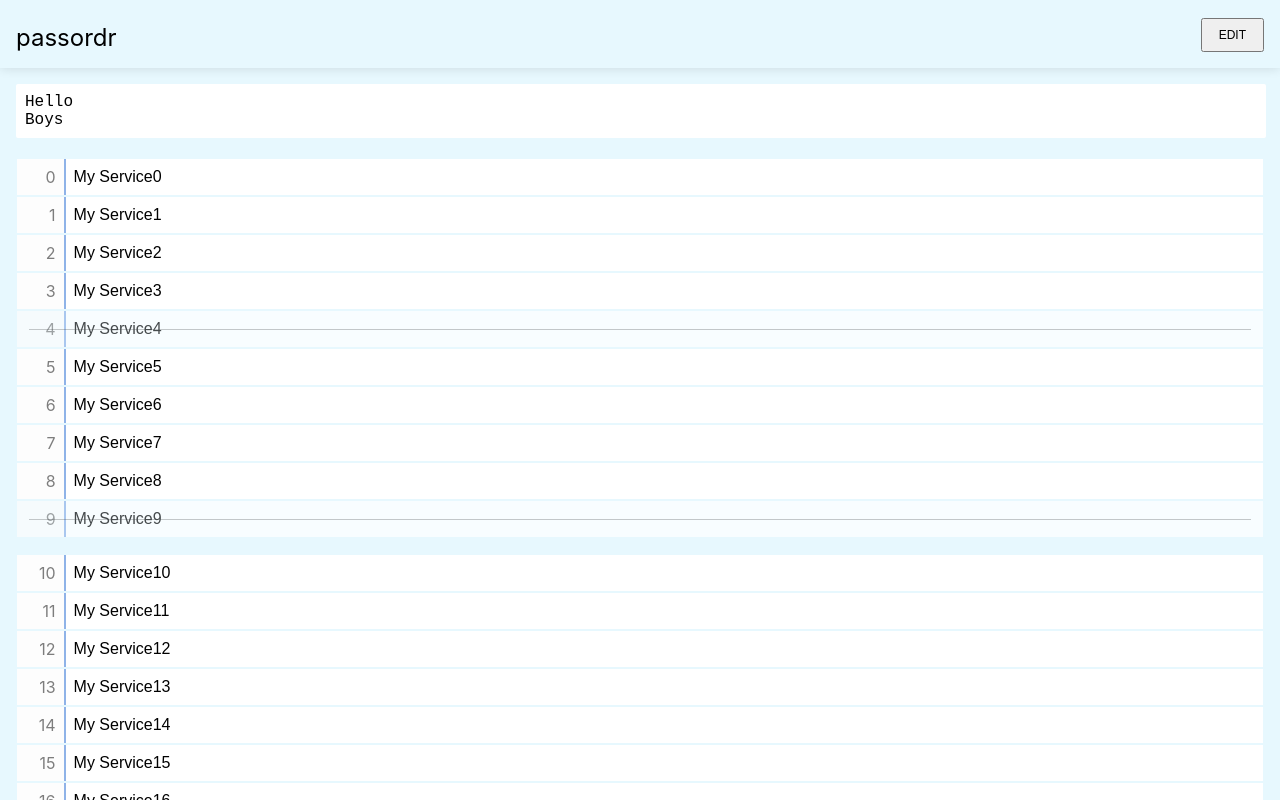
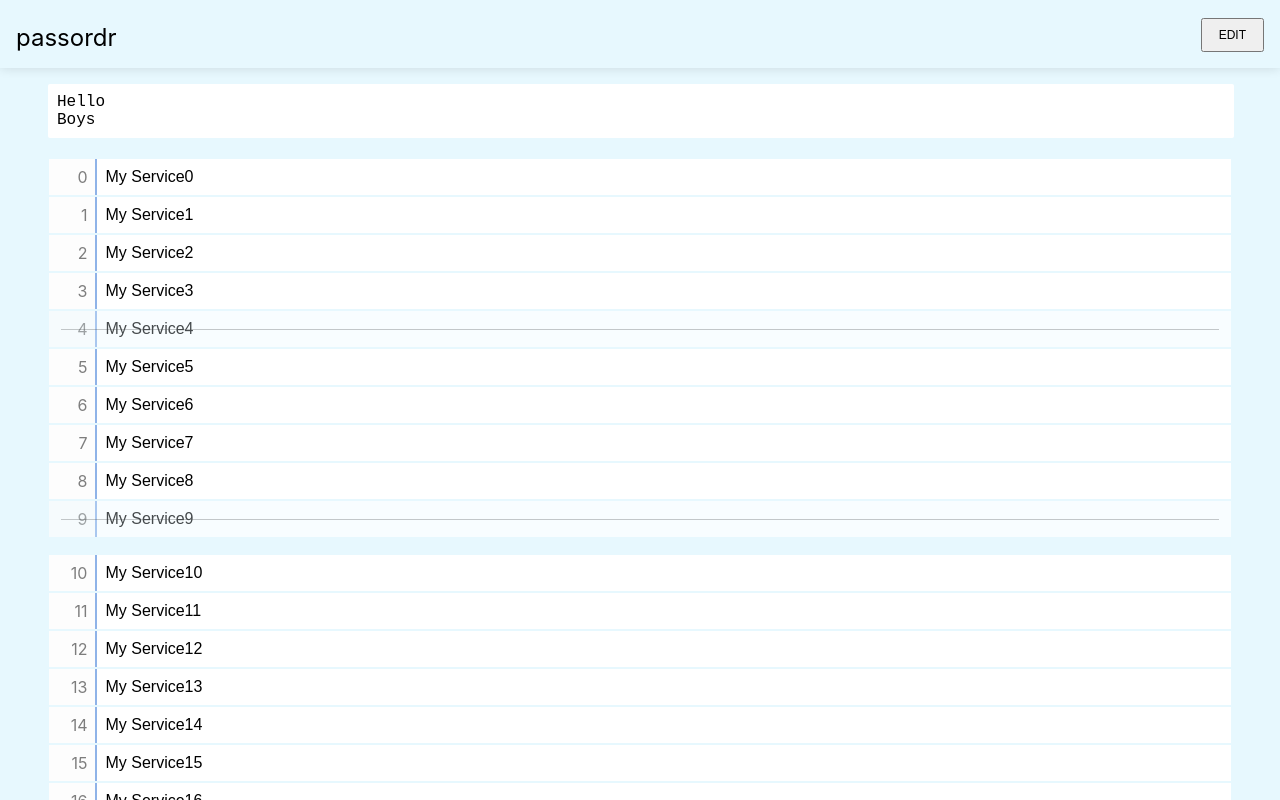
Before and after one commit to ppenelon/passordr, a React (Create React App) app: page / in a window 1280 px wide. Built offline with nearby package versions, Linux system fonts and the light colour scheme.

Commit message:
Center content on tablet+

```diff
--- a/src/App.css
+++ b/src/App.css
@@ -35,7 +35,7 @@ body {
   overflow: auto;
 }
 
-.hint {
+.hint, .lines {
   margin: 1rem;
 }
 
@@ -50,10 +50,6 @@ body {
 }
 .hint.edited textarea {
   border: 1px solid #ffd486;
-}
-
-.lines {
-  margin: 1rem;
 }
 
 .lines .line {
@@ -129,3 +125,9 @@ body {
 .lines .line .title:focus {
   outline: none;
 }
+
+@media only screen and (min-width : 769px) {
+  .hint, .lines {
+    margin: 1rem 3rem;
+  }
+}
```
